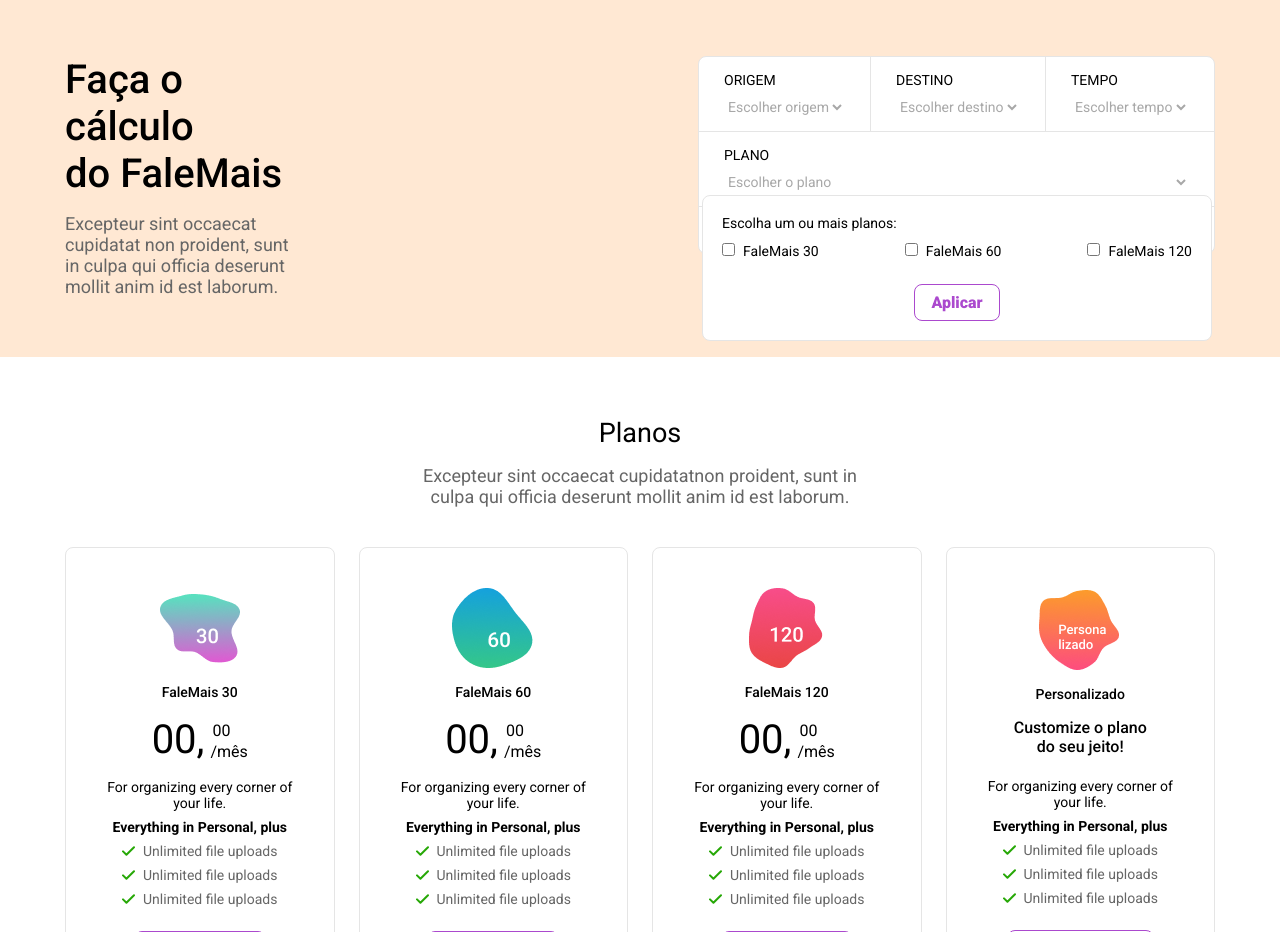
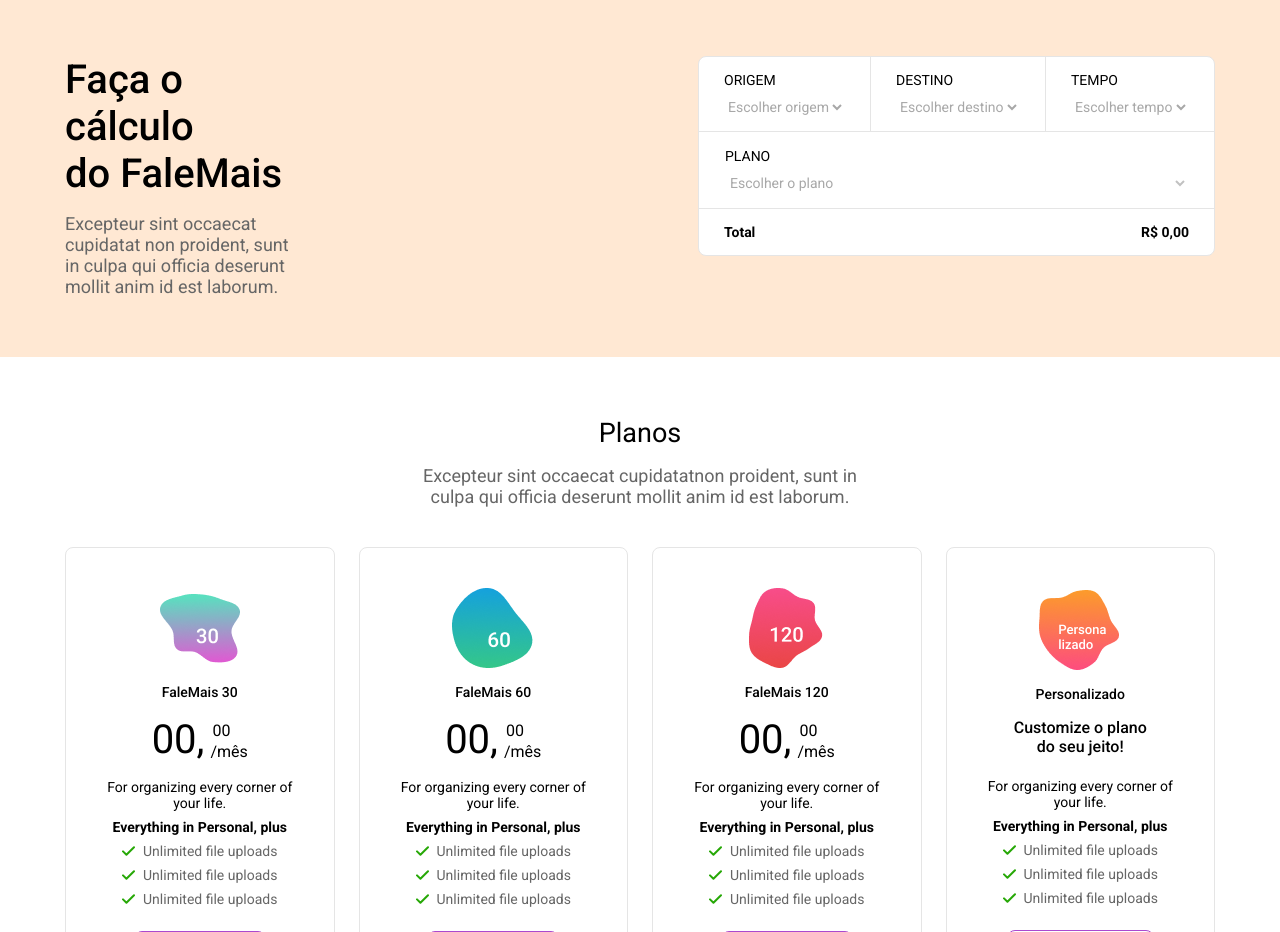
Before and after one commit to rsjayme/vizir-frontend, a Next.js app: page / in a window 1280 px wide. Shown: the part 1600-2532 px from the top of the page. Built offline with nearby package versions, Linux system fonts and the light colour scheme.

Commit message:
modal ok

```diff
--- a/src/components/FalaMaisCalc/index.tsx
+++ b/src/components/FalaMaisCalc/index.tsx
@@ -1,12 +1,36 @@
 import { useState } from 'react';
+import PlanSelector from '../PlanSelector';
 import { Container } from './styles';
 
 export default function FalaMaisCalc() {
-  const [isPlanSelectFocused, setIsPlanSelectFocused] =
-    useState<boolean>(false);
+  const [isModalOpen, setIsModalOpen] = useState<boolean>(false);
+  const [hasAtLeastOneChecked, setHasAtLeastOneChecked] = useState([]);
+  const [appliedPlans, setAppliedPlans] = useState<boolean[]>([
+    false,
+    false,
+    false,
+  ]);
+
+  const plans = [
+    {
+      name: 'FalaMais 30',
+      price: 30,
+    },
+    {
+      name: 'FalaMais 60',
+      price: 60,
+    },
+    {
+      name: 'FalaMais 120',
+      price: 120,
+    },
+  ];
 
   return (
-    <Container isPlanSelectFocused={isPlanSelectFocused}>
+    <Container
+      isModalOpen={isModalOpen}
+      hasAtLeastOneChecked={hasAtLeastOneChecked}
+    >
       <div className="first-row">
         <div className="container src">
           <p>ORIGEM</p>
@@ -48,58 +72,51 @@
       <div className="divisory"></div>
 
       <div className="second-row">
-        <div className="container plan">
+        <div
+          className="container plan"
+          onClick={() => setIsModalOpen(!isModalOpen)}
+        >
           <p>PLANO</p>
-          <select
-            onFocus={() => setIsPlanSelectFocused(true)}
-            onBlurCapture={() => setIsPlanSelectFocused(false)}
-          >
-            <option disabled selected hidden>
-              Escolher o plano
-            </option>
-            <option>teste</option>
-          </select>
-
-          <div className="plan-selector">
-            <p>Escolha um ou mais planos:</p>
-            <div className="plans">
-              <div className="falemais-30">
-                <input
-                  type="checkbox"
-                  name="check-falemais-30"
-                  id="checkFaleMais30"
-                />
-                <label htmlFor="checkFaleMais30">FaleMais 30</label>
-              </div>
-
-              <div className="falemais-60">
-                <input
-                  type="checkbox"
-                  name="check-falemais-60"
-                  id="checkFaleMais60"
-                />
-                <label htmlFor="checkFaleMais60">FaleMais 60</label>
-              </div>
-
-              <div className="falemais-120">
-                <input
-                  type="checkbox"
-                  name="check-falemais-120"
-                  id="checkFaleMais120"
-                />
-                <label htmlFor="checkFaleMais120">FaleMais 120</label>
-              </div>
+          <div className="plan-select-container">
+            <div className="plans-box-container">
+              {hasAtLeastOneChecked.length === 0 ? (
+                <p>Escolher o plano</p>
+              ) : (
+                appliedPlans.map(
+                  (plan, index) =>
+                    plan && (
+                      <div className="plan-box">
+                        <p>{plans[index].name}</p>
+                      </div>
+                    )
+                )
+              )}
             </div>
-            <button>Aplicar</button>
+            <select disabled></select>
           </div>
+          <PlanSelector
+            isModalOpen={isModalOpen}
+            setIsModalOpen={setIsModalOpen}
+            setHasAtLeastOneChecked={setHasAtLeastOneChecked}
+            setAppliedPlans={setAppliedPlans}
+          />
         </div>
       </div>
 
       <div className="divisory"></div>
 
       <div className="third-row container">
-        <p>Total</p>
-        <p>R$ 0,00</p>
+        <div className="total">
+          <p>Total</p>
+          <p>R$ 0,00</p>
+        </div>
+
+        {hasAtLeastOneChecked.length > 0 && (
+          <div className="checkout">
+            <div className="divisory"></div>
+            <button>Contratar</button>
+          </div>
+        )}
       </div>
     </Container>
   );
--- a/src/components/FalaMaisCalc/styles.ts
+++ b/src/components/FalaMaisCalc/styles.ts
@@ -1,7 +1,8 @@
 import styled from 'styled-components';
 
 interface IContainerProps {
-  isPlanSelectFocused: boolean;
+  isModalOpen: boolean;
+  hasAtLeastOneChecked: any[];
 }
 
 export const Container = styled.form<IContainerProps>`
@@ -49,48 +50,49 @@
 
     .plan {
       position: relative;
-      ${(props) => props.isPlanSelectFocused && 'border: 1px solid #666666;'}
+      border: 1px solid rgba(102, 102, 102, 0);
+      ${(props) => props.isModalOpen && 'border: 1px solid #666666;'}
       border-radius: 8px;
+      cursor: pointer;
 
-      .plan-selector {
-        position: absolute;
-        left: 0.6%;
-        top: 85%;
-        background: #fff;
-        border: 1px solid #e5e5e5;
-        border-radius: 8px;
-        padding: 1.9rem;
-        width: 99%;
+      .plan-select-container {
         display: flex;
-        align-items: center;
-        justify-content: center;
-        flex-direction: column;
-        z-index: 999;
+        justify-content: ${(props) =>
+          props.hasAtLeastOneChecked.length === 0
+            ? 'space-between'
+            : 'space-between'};
+
+        .plans-box-container {
+          display: flex;
+          align-items: center;
+          justify-content: left;
+        }
 
         p {
-          align-self: flex-start;
+          margin-top: 1rem;
+          margin-left: 0.5rem;
+          color: #a8a8a8;
         }
 
-        button {
-          margin-top: 2.5rem;
-          padding: 0.8rem 1.6rem;
-          background: none;
-          border: 1px solid #ab49ce;
-          border-radius: 8px;
-
-          color: #ab49ce;
-          font-size: 1.6rem;
-          font-weight: 900;
+        select {
+          width: 5%;
         }
 
-        .plans {
-          margin-top: 1.2rem;
-          display: flex;
-          width: 100%;
-          justify-content: space-between;
+        .plan-box {
+          & + .plan-box {
+            margin-left: 1.2rem;
+          }
 
-          label {
-            margin-left: 0.8rem;
+          p {
+            display: flex;
+            align-items: center;
+            justify-content: center;
+            border: 1px solid red;
+            width: 10rem;
+            height: 2rem;
+            border-radius: 32px;
+            border: 1px solid #666666;
+            color: #000000;
           }
         }
       }
@@ -98,11 +100,38 @@
   }
 
   .third-row {
-    display: flex;
-    justify-content: space-between;
+    .total {
+      display: flex;
+      justify-content: space-between;
+      p {
+        font-weight: bold;
+      }
+    }
 
-    p {
-      font-weight: bold;
+    .checkout {
+      display: flex;
+      flex-direction: column;
+      justify-content: center;
+      align-items: center;
+
+      .divisory {
+        margin-top: 1.5rem;
+        margin-bottom: 1.5rem;
+      }
+
+      button {
+        padding: 1.5rem 11rem;
+        background: #9c49ce;
+        color: #fff;
+        border-radius: 8px;
+        font-weight: 700;
+        border: none;
+        transition: filter 0.2s;
+
+        &:hover {
+          filter: brightness(0.8);
+        }
+      }
     }
   }
 
--- /dev/null
+++ b/src/components/PlanSelector/index.tsx
@@ -0,0 +1,73 @@
+import { useState } from 'react';
+import { Container } from './styles';
+
+export default function PlanSelector({
+  isModalOpen,
+  setIsModalOpen,
+  setHasAtLeastOneChecked,
+  setAppliedPlans,
+}) {
+  const [checkedPlans, setCheckedPlans] = useState<boolean[]>([
+    false,
+    false,
+    false,
+  ]);
+
+  function handleCheckChange(index: number) {
+    const mirrorCheckedPlans = [...checkedPlans];
+    mirrorCheckedPlans[index] = !mirrorCheckedPlans[index];
+    setCheckedPlans(mirrorCheckedPlans);
+  }
+
+  function handleButtonClick(e) {
+    e.preventDefault();
+    setAppliedPlans(checkedPlans);
+    setHasAtLeastOneChecked(checkedPlans.filter((plan) => plan === true));
+    setIsModalOpen(false);
+  }
+
+  return (
+    <Container
+      onClick={(event) => event.stopPropagation()}
+      isModalOpen={isModalOpen}
+    >
+      <p>Escolha um ou mais planos:</p>
+      <div className="plans">
+        <div className="falemais-30">
+          <input
+            checked={checkedPlans[0]}
+            onChange={() => handleCheckChange(0)}
+            type="checkbox"
+            name="check-falemais-30"
+            id="checkFaleMais30"
+          />
+          <label htmlFor="checkFaleMais30">FaleMais 30</label>
+        </div>
+
+        <div className="falemais-60">
+          <input
+            checked={checkedPlans[1]}
+            onChange={() => handleCheckChange(1)}
+            type="checkbox"
+            name="check-falemais-60"
+            id="checkFaleMais60"
+          />
+          <label htmlFor="checkFaleMais60">FaleMais 60</label>
+        </div>
+
+        <div className="falemais-120">
+          <input
+            checked={checkedPlans[2]}
+            onChange={() => handleCheckChange(2)}
+            type="checkbox"
+            name="check-falemais-120"
+            id="checkFaleMais120"
+          />
+          <label htmlFor="checkFaleMais120">FaleMais 120</label>
+        </div>
+      </div>
+
+      <button onClick={handleButtonClick}>Aplicar</button>
+    </Container>
+  );
+}
--- /dev/null
+++ b/src/components/PlanSelector/styles.ts
@@ -0,0 +1,61 @@
+import styled from 'styled-components';
+
+interface IContainerProps {
+  isModalOpen: boolean;
+}
+
+export const Container = styled.div<IContainerProps>`
+  position: absolute;
+  left: 0.6%;
+  top: 105%;
+  background: #fff;
+  border: 1px solid #e5e5e5;
+  border-radius: 8px;
+  padding: 1.9rem;
+  width: 99%;
+  display: ${(props) => (props.isModalOpen ? 'flex' : 'none')};
+  align-items: center;
+  justify-content: center;
+  flex-direction: column;
+  cursor: default;
+  z-index: 999;
+
+  p {
+    align-self: flex-start;
+  }
+
+  button {
+    margin-top: 2.5rem;
+    padding: 0.8rem 1.6rem;
+    background: none;
+    border: 1px solid #ab49ce;
+    border-radius: 8px;
+
+    color: #ab49ce;
+    font-size: 1.6rem;
+    font-weight: 900;
+    transition: all 0.2s;
+
+    &:hover {
+      background: #ab49ce;
+      color: #fff;
+      font-weight: 900;
+    }
+  }
+
+  .plans {
+    margin-top: 1.2rem;
+    display: flex;
+    width: 100%;
+    justify-content: space-between;
+
+    input {
+      border: 1px solid red;
+      background: none;
+    }
+
+    label {
+      margin-left: 0.8rem;
+    }
+  }
+`;
--- /dev/null
+++ b/teste.css
@@ -0,0 +1,3 @@
+* {
+  color: rgb(102, 102, 102);
+}
```
